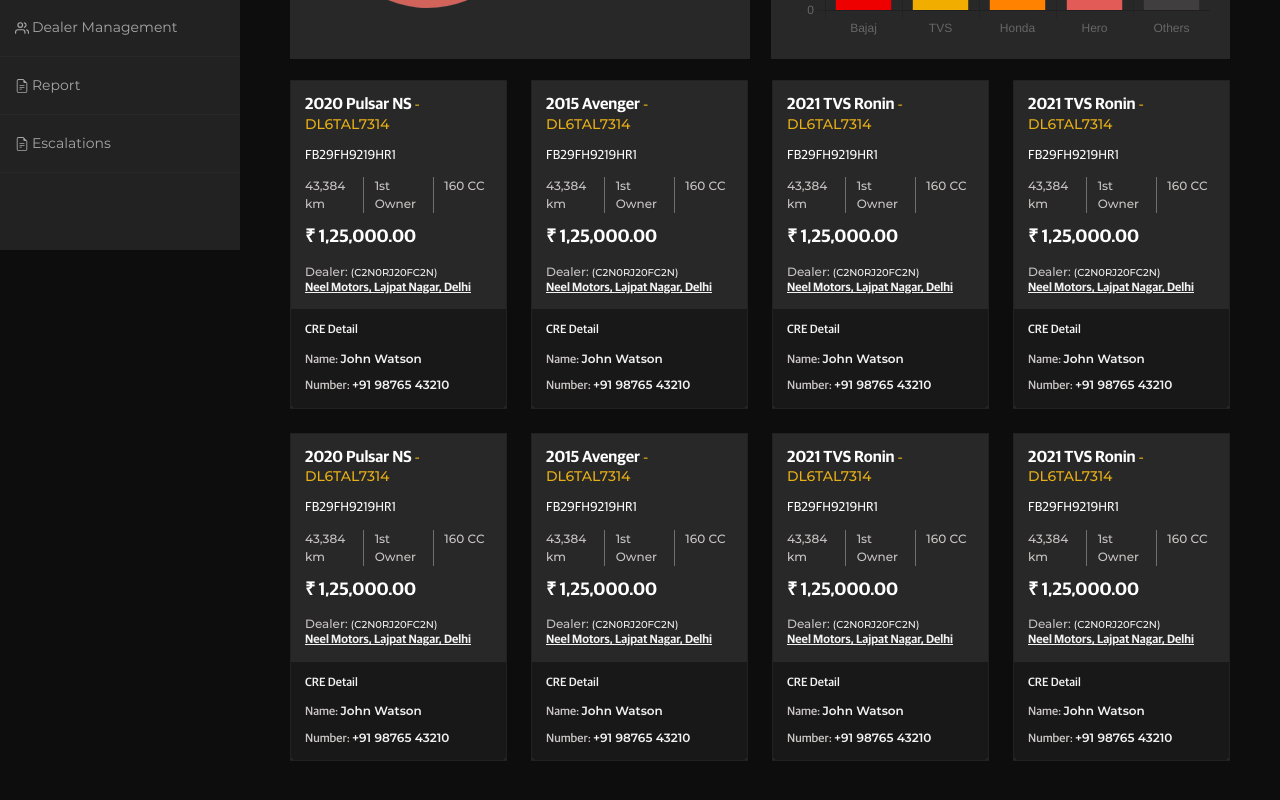
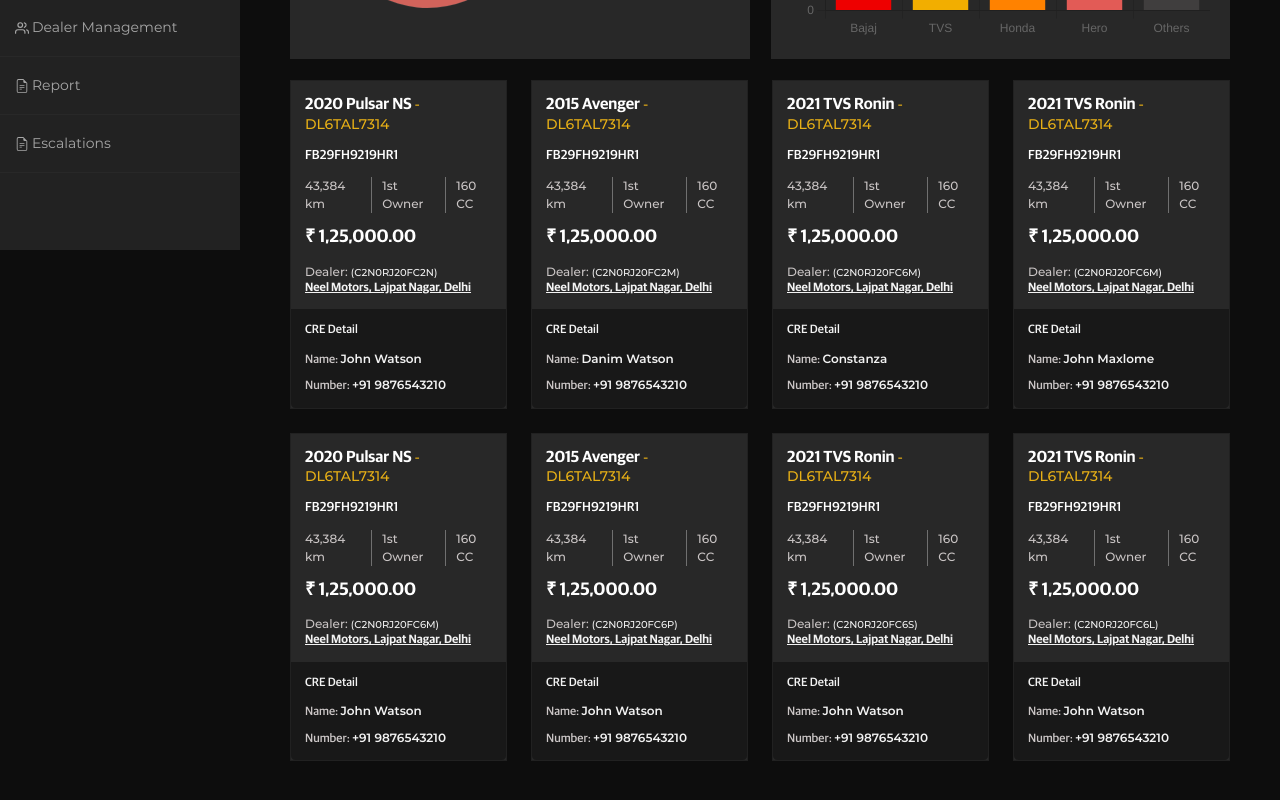
Before and after one commit to nakulsharma95/re-vintage-dashboard-dummy, a Next.js app: page /non-re in a window 1280 px wide. Shown: the part 550-1350 px from the top of the page. Built offline with nearby package versions, Linux system fonts and the light colour scheme.

Commit message:
FIX: some non-re cards data

```diff
--- a/components/cre-management/crePerformanceMatrix/index.jsx
+++ b/components/cre-management/crePerformanceMatrix/index.jsx
@@ -135,9 +135,6 @@ export default function CrePerformanceMatrix(props) {
         <Tab eventKey="title4" title="General Query Response">
           <h4>Not Found</h4>
         </Tab>
-        <Tab eventKey="title5" title="General Query Response">
-          <h4>Not Found</h4>
-        </Tab>
       </Tabs>
     </Card>
   );
--- a/components/dealClosure/closerCard/index.jsx
+++ b/components/dealClosure/closerCard/index.jsx
@@ -41,7 +41,7 @@ function CloserBikeCard(props) {
       )}
       <Card.Body className="px-0">
         <Card.Title className={styles.bkeName}>
-          2015 Classic 350 <span>- DL 6T AL 7314</span>
+          2015 Classic 350 <span>- DL6TAL7314</span>
         </Card.Title>
         {props.isHighestBid && (
           <Row className={`${styles.bidPrice} mx-0`}>
--- a/components/non-re/nonReDetailCard/index.jsx
+++ b/components/non-re/nonReDetailCard/index.jsx
@@ -1,42 +1,36 @@
-import React from 'react';
-import { Card, Row, Col } from 'react-bootstrap';
+import { Card } from 'react-bootstrap';
 import styles from './style.module.scss';
 
 function NonReDetailCard(props) {
-  const { reData, nonRE } = props;
   return (
     <Card className={styles.nonReCard}>
       <Card.Body>
         <Card.Title className={styles.nonReCardTitle}>
-          {reData.bikeName} <span>- DL6TAL7314</span>
+          {props.bikeName} <span>- {props.bikeNumber}</span>
         </Card.Title>
         <Card.Subtitle className={styles.nonReCardSubTitle}>
           FB29FH9219HR1
         </Card.Subtitle>
-        <Row className={styles.nonReCardInline}>
-          <Col className={styles.nonReCardInlineText}>43,384 km</Col>
-          <Col className={styles.nonReCardInlineText}>1st Owner</Col>
-          <Col className={styles.nonReCardInlineText}>160 CC</Col>
-        </Row>
-        <h3 className={styles.nonReCardPrice}>₹ 1,25,000.00</h3>
+        <div className={styles.nonReCardInline}>
+          <div className={styles.nonReCardInlineText}>43,384 km</div>
+          <div className={styles.nonReCardInlineText}>1st Owner</div>
+          <div className={styles.nonReCardInlineText}>160 CC</div>
+        </div>
+        <h3 className={styles.nonReCardPrice}>₹ {props.price}</h3>
         <Card.Text className={styles.dealerCode}>
-          Dealer: <span>(C2N0RJ20FC2N)</span>
+          Dealer: <span>({props.dealerRef})</span>
         </Card.Text>
-        <h6
-          className={`${styles.dealerAddress} ${
-            !nonRE ? styles.addressUnderline : ''
-          }`}
-        >
-          Neel Motors, Lajpat Nagar, Delhi
+        <h6 className={`${styles.dealerAddress} ${styles.addressUnderline}`}>
+          {props.dealerAddress}
         </h6>
       </Card.Body>
       <Card.Footer className={styles.nonReCardFooter}>
         <h4 className={styles.footerTitle}>CRE Detail</h4>
         <h4 className={styles.footerSubTitle}>
-          Name: <span>John Watson</span>
+          Name: <span>{props.creUserName}</span>
         </h4>
         <h4 className={`${styles.footerSubTitle} mb-0`}>
-          Number: <span>+91 98765 43210</span>
+          Number: <span>+91 {props.creUserNumber}</span>
         </h4>
       </Card.Footer>
     </Card>
--- a/components/non-re/nonReDetailCard/style.module.scss
+++ b/components/non-re/nonReDetailCard/style.module.scss
@@ -19,18 +19,23 @@
   .nonReCardSubTitle {
     color: $white;
     font-size: 13px;
-    font-weight: 400;
+    font-weight: 500;
     margin-bottom: 1rem;
   }
   .nonReCardInline {
+    display: flex;
+    gap: 10px;
+
     .nonReCardInlineText {
       color: $gray-cb;
       font-size: 12px;
       font-weight: 500;
       margin-bottom: 1rem;
+
       &:nth-child(2) {
         border-left: 1px solid $gray-70;
         border-right: 1px solid $gray-70;
+        padding: 0 10px;
       }
     }
   }
--- a/pages/non-re/index.jsx
+++ b/pages/non-re/index.jsx
@@ -15,27 +15,75 @@ function NonRe() {
   const nonReData = [
     {
       bikeName: '2020 Pulsar NS',
+      bikeNumber: 'DL6TAL7314',
+      price: '1,25,000.00',
+      dealerRef: 'C2N0RJ20FC2N',
+      dealerAddress: 'Neel Motors, Lajpat Nagar, Delhi',
+      creUserName: 'John Watson',
+      creUserNumber: '9876543210',
     },
     {
       bikeName: '2015 Avenger',
+      bikeNumber: 'DL6TAL7314',
+      price: '1,25,000.00',
+      dealerRef: 'C2N0RJ20FC2M',
+      dealerAddress: 'Neel Motors, Lajpat Nagar, Delhi',
+      creUserName: 'Danim Watson',
+      creUserNumber: '9876543210',
     },
     {
       bikeName: '2021 TVS Ronin',
+      bikeNumber: 'DL6TAL7314',
+      price: '1,25,000.00',
+      dealerRef: 'C2N0RJ20FC6M',
+      dealerAddress: 'Neel Motors, Lajpat Nagar, Delhi',
+      creUserName: 'Constanza',
+      creUserNumber: '9876543210',
     },
     {
       bikeName: '2021 TVS Ronin',
+      bikeNumber: 'DL6TAL7314',
+      price: '1,25,000.00',
+      dealerRef: 'C2N0RJ20FC6M',
+      dealerAddress: 'Neel Motors, Lajpat Nagar, Delhi',
+      creUserName: 'John Maxlome',
+      creUserNumber: '9876543210',
     },
     {
       bikeName: '2020 Pulsar NS',
+      bikeNumber: 'DL6TAL7314',
+      price: '1,25,000.00',
+      dealerRef: 'C2N0RJ20FC6M',
+      dealerAddress: 'Neel Motors, Lajpat Nagar, Delhi',
+      creUserName: 'John Watson',
+      creUserNumber: '9876543210',
     },
     {
       bikeName: '2015 Avenger',
+      bikeNumber: 'DL6TAL7314',
+      price: '1,25,000.00',
+      dealerRef: 'C2N0RJ20FC6P',
+      dealerAddress: 'Neel Motors, Lajpat Nagar, Delhi',
+      creUserName: 'John Watson',
+      creUserNumber: '9876543210',
     },
     {
       bikeName: '2021 TVS Ronin',
+      bikeNumber: 'DL6TAL7314',
+      price: '1,25,000.00',
+      dealerRef: 'C2N0RJ20FC6S',
+      dealerAddress: 'Neel Motors, Lajpat Nagar, Delhi',
+      creUserName: 'John Watson',
+      creUserNumber: '9876543210',
     },
     {
       bikeName: '2021 TVS Ronin',
+      bikeNumber: 'DL6TAL7314',
+      price: '1,25,000.00',
+      dealerRef: 'C2N0RJ20FC6L',
+      dealerAddress: 'Neel Motors, Lajpat Nagar, Delhi',
+      creUserName: 'John Watson',
+      creUserNumber: '9876543210',
     },
   ];
 
@@ -155,7 +203,16 @@ function NonRe() {
       </Row>
       <div className={styles.nonReDetailCard}>
         {nonReData.map((item) => (
-          <NonReDetailCard reData={item} />
+          <NonReDetailCard
+            bikeName={item.bikeName}
+            bikeNumber={item.bikeNumber}
+            reData={item}
+            price={item.price}
+            dealerRef={item.dealerRef}
+            dealerAddress={item.dealerAddress}
+            creUserName={item.creUserName}
+            creUserNumber={item.creUserNumber}
+          />
         ))}
       </div>
     </>
```
Also changed, not shown: components/dealClosure/closerCard/style.module.scss (+6 -1 lines), pages/bidding-portal/upcoming-bids/index.jsx (+9 -5 lines), pages/cre-management/index.jsx (+1 -7 lines), 1 other file (tests, documents, lock files or other folders).
